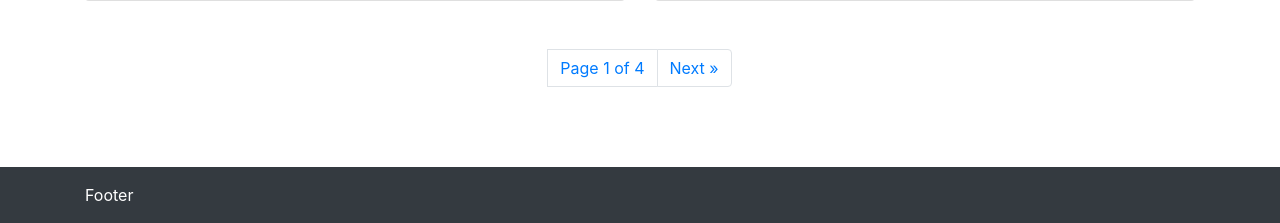
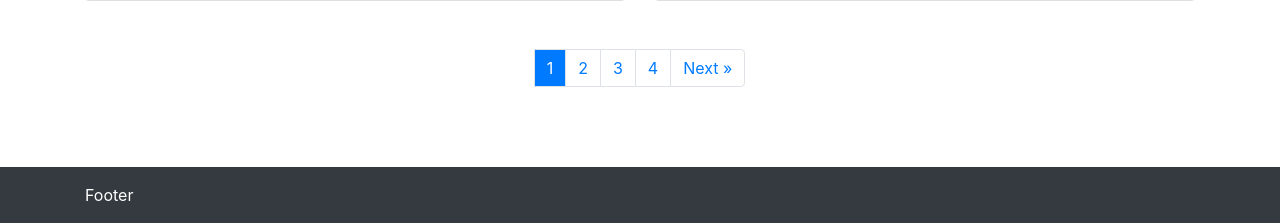
Before and after one commit to sebam2k4/RTarchViz, a Django app: page /blog/ in a window 1280 px wide. Shown: the part 1813-2036 px from the top of the page. Run offline with Django 3.2, Linux system fonts and the light colour scheme; data comes from the database, SQL or seed files in the repository; grey boxes labelled with a size stand in for pictures from a placeholder-image service; some libraries are stand-ins or nearby versions.

Commit message:
improve post_list pagination
-pagination only shows when more than 1 page available
-displays linked page numbers
-highlights active page

```diff
--- a/blog/static/css/blog.css
+++ b/blog/static/css/blog.css
@@ -1,3 +1,8 @@
+.post-list-pagination .active.page-link {
+  background-color: #007bff;
+  color: white;
+}
+
 .post-detail-image {
   height: 30em;
   background-repeat: no-repeat;
--- a/blog/templates/posts_list.html
+++ b/blog/templates/posts_list.html
@@ -71,18 +71,24 @@
       <ul class="pagination justify-content-center">
         {% if posts.has_previous %}
         <li class="page-item">
-          <a class="page-link" href="?blog_page={{ posts.previous_page_number }}" aria-label="Previous">
+          <a class="page-link" href="?page={{ posts.previous_page_number }}" aria-label="Previous">
             <span aria-hidden="true">&laquo;</span>
             <span>Previous</span>
           </a>
         </li>
         {% endif %}
         {% if posts.has_previous or posts.has_next %}
-        <li class="page-item page-link">Page {{ posts.number }} of {{ posts.paginator.num_pages }}</li>
+          {% for num in paginator.page_range %}
+            {% if posts.number == num %}
+            <li class="page-item active page-link">{{ num }} <span class="sr-only">(current)</span></li>
+            {% else %}
+            <li class="page-item"><a class="page-link" href="?page={{ num }}">{{ num }}</a></li>
+            {% endif %}
+          {% endfor %}
         {% endif %}
         {% if posts.has_next %}
         <li class="page-item">
-          <a class="page-link" href="?blog_page={{ posts.next_page_number }}" aria-label="Next">
+          <a class="page-link" href="?page={{ posts.next_page_number }}" aria-label="Next">
               <span>Next</span>
             <span aria-hidden="true">&raquo;</span>
           </a>
--- a/blog/views.py
+++ b/blog/views.py
@@ -33,16 +33,16 @@ def posts_list(request):
 
   # set up pagination (4 posts per page)
   paginator = Paginator(published_posts, 4)
-  blog_page= request.GET.get('blog_page')
+  blog_page= request.GET.get('page')
   try:
     posts = paginator.page(blog_page)
   except PageNotAnInteger:
-    # if page is not an integer, deliver the 1st page
+    # if page is not an integer, deliver first page
     posts = paginator.page(1)
   except EmptyPage:
     # deliver last page of results if page is out of range
     posts = paginator.page(paginator.num_pages)
-  return render(request, 'posts_list.html', {'posts': posts, 'blog_page': blog_page})
+  return render(request, 'posts_list.html', {'posts': posts, 'paginator': paginator})
 
 def post_detail(request, year, month, slug):
   '''
```
